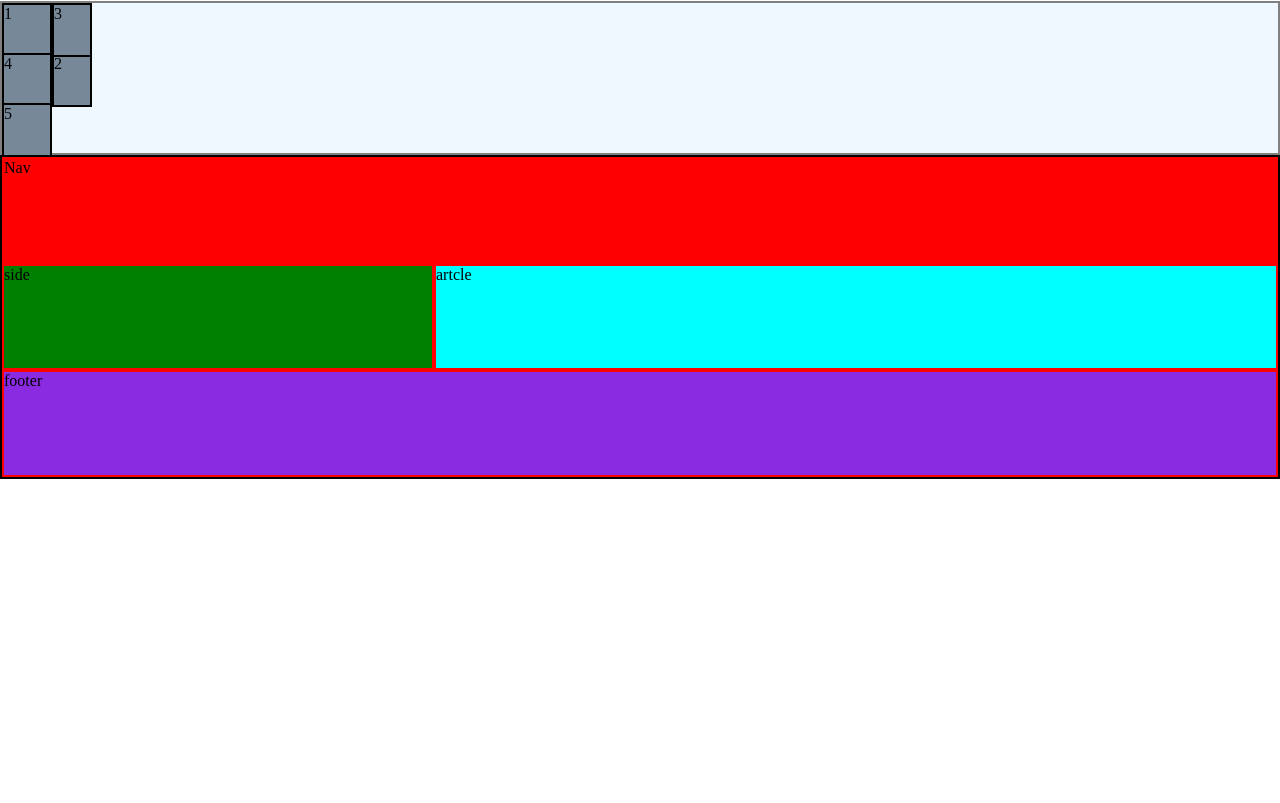
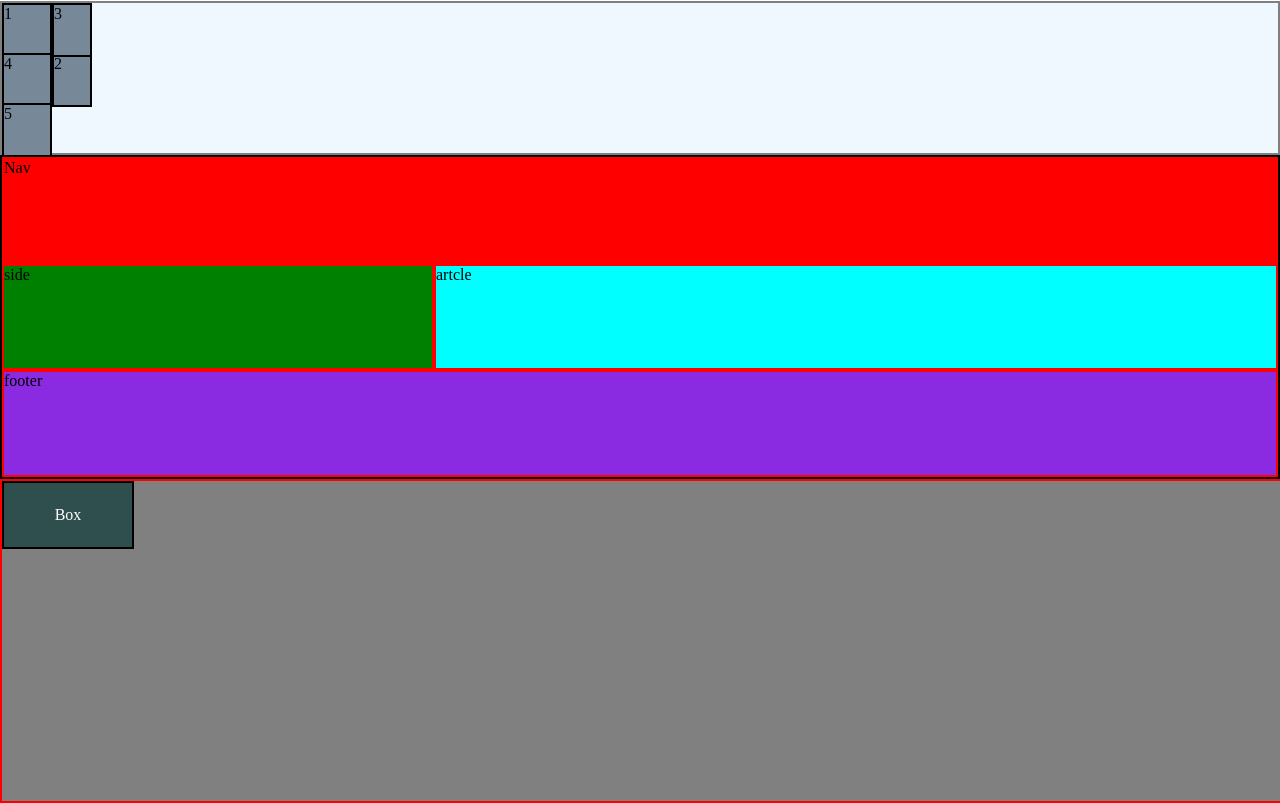
Before and after one commit to vinayak78/Web-development, a plain HTML site: page CSSHtml.html in a window 1280 px wide. Shown: the part 2178-2981 px from the top of the page. Before the commit the page ends 2657 px from the top, so only its background shows below. Drawn offline with Linux system fonts and the light colour scheme.

Commit message:
Adding transform property and other study material

```diff
--- a/CSSHtml.html
+++ b/CSSHtml.html
@@ -150,6 +150,13 @@
         <div class="template-iteam area-3">artcle</div>
         <div class="template-iteam area-4">footer</div>
       </div>
+
+      <!-- CSS transform -->
+       <div class="transform-container">
+        <div class="transform-box">
+            Box
+        </div>
+       </div>
 </body>
 
 </html>
--- a/style.css
+++ b/style.css
@@ -455,35 +455,96 @@ align -iteam -> algin iteam center cros axis
 
 /* Different way of using grid */
 /* Grid templete area */
-.grid-template-container{
+.grid-template-container {
     background-color: bisque;
     border: 2px solid black;
     height: 40vh;
     display: grid;
-    grid-template-areas:"nav nav nav"
+    grid-template-areas: "nav nav nav"
         "side article article"
         "footer footer footer";
 }
-.template-iteam{
+
+.template-iteam {
     background-color: cornsilk;
     /* height: 20px */
     /* width: 50px; */
     border: 2px solid red;
 }
 
-.area-1{
+.area-1 {
     grid-area: nav;
     background-color: red;
 }
-.area-2{
+
+.area-2 {
     grid-area: side;
     background-color: green;
 }
-.area-3{
+
+.area-3 {
     grid-area: article;
     background-color: aqua;
 }
-.area-4{
+
+.area-4 {
     grid-area: footer;
     background-color: blueviolet;
 }
+
+
+/* CSS transform*/
+.transform-container {
+    border: 2px solid red;
+    height: 40vh;
+    width: 100vw;
+    background: gray;
+}
+
+.transform-box {
+    border: 2px solid black;
+    height: 20%;
+    width: 10%;
+    background-color: darkslategrey;
+    color: white;
+    display: flex;
+    justify-content: center;
+    align-items: center;
+
+    /* roattion using deg */
+    /* transform: rotate(40deg); */
+
+    /* Rotation using turn */
+    /* transform: rotate(0.25turn); */
+
+    /* rotation on axies */
+    /* transform: rotateX(40deg);
+    transform: rotateY(50deg);
+    transform: rotateY(60deg);
+
+    /* scale */
+    /* transform: scale(1.2);
+    transform: scaleX(1.3);
+    transform: scaleY(1.4);
+    transform: scaleZ(1.6);
+    transform: scale3d(1.8); */
+
+    /* skew (strench from corners */
+    /* transform: skew(5deg);
+    transform: skewX(5deg);
+    transform: skewY(6deg); */
+
+    /* translate */
+    /* transform: translate(50%);
+    transform: translateX(20%);
+    transform: translateY(40%);
+    transform: translateZ(55%);
+    transform: translate3d(56%); */
+
+    /* we can use different properties at once */
+    /* transform: rotate() skew() translate() scale(); */
+
+    /* transform origin */
+    /* transform-origin: -50% -50%;
+    transform: rotate(40deg); */
+}
```
Lines whose indentation alone changed are shown as unchanged.
